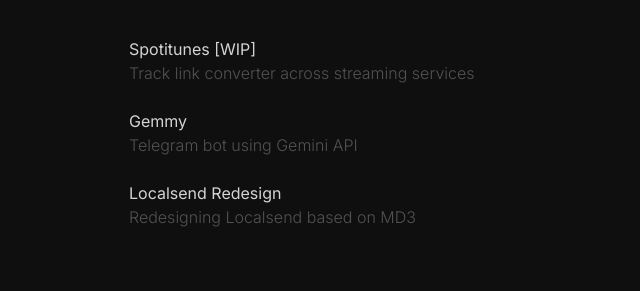
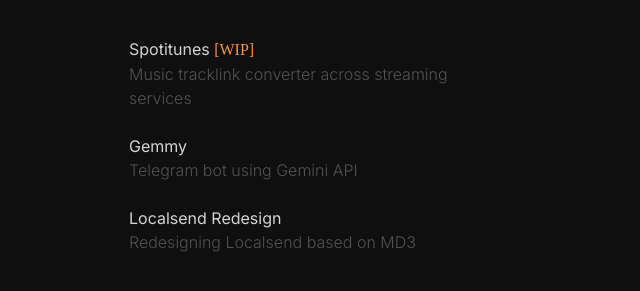
Before and after one commit to electr1fy0/me, a plain HTML site: page index.html in a window 1280 px wide. Shown: the part 361-652 px from the top of the page, without its empty margins (319-959 px from the left). Drawn offline with Linux system fonts and the light colour scheme; a web font is replaced by a local one.

Commit message:
add orange color to status

```diff
--- a/index.html
+++ b/index.html
@@ -46,9 +46,9 @@
             <ul class="space-y-6">
                 <li>
                     <a href="https://github.com/electr1fy0/spotitunes">
-                        <p class="text-neutral-300 hover:underline hover:underline-offset-4">Spotitunes [WIP]</p>
+                        <p class="text-neutral-300 hover:underline hover:underline-offset-4">Spotitunes <span class="text-orange-400 font-satoshi">[WIP]</span></p>
                     </a>
-                    <p class="text-neutral-600 font-light">Track link converter across streaming services</p>
+                    <p class="text-neutral-600 font-light">Music tracklink converter across streaming services</p>
                 </li>
                 <li>
                     <a href="https://thisisayush.vercel.app/projects/gpt-bot.html">
```
Also changed, not shown: output.css.
